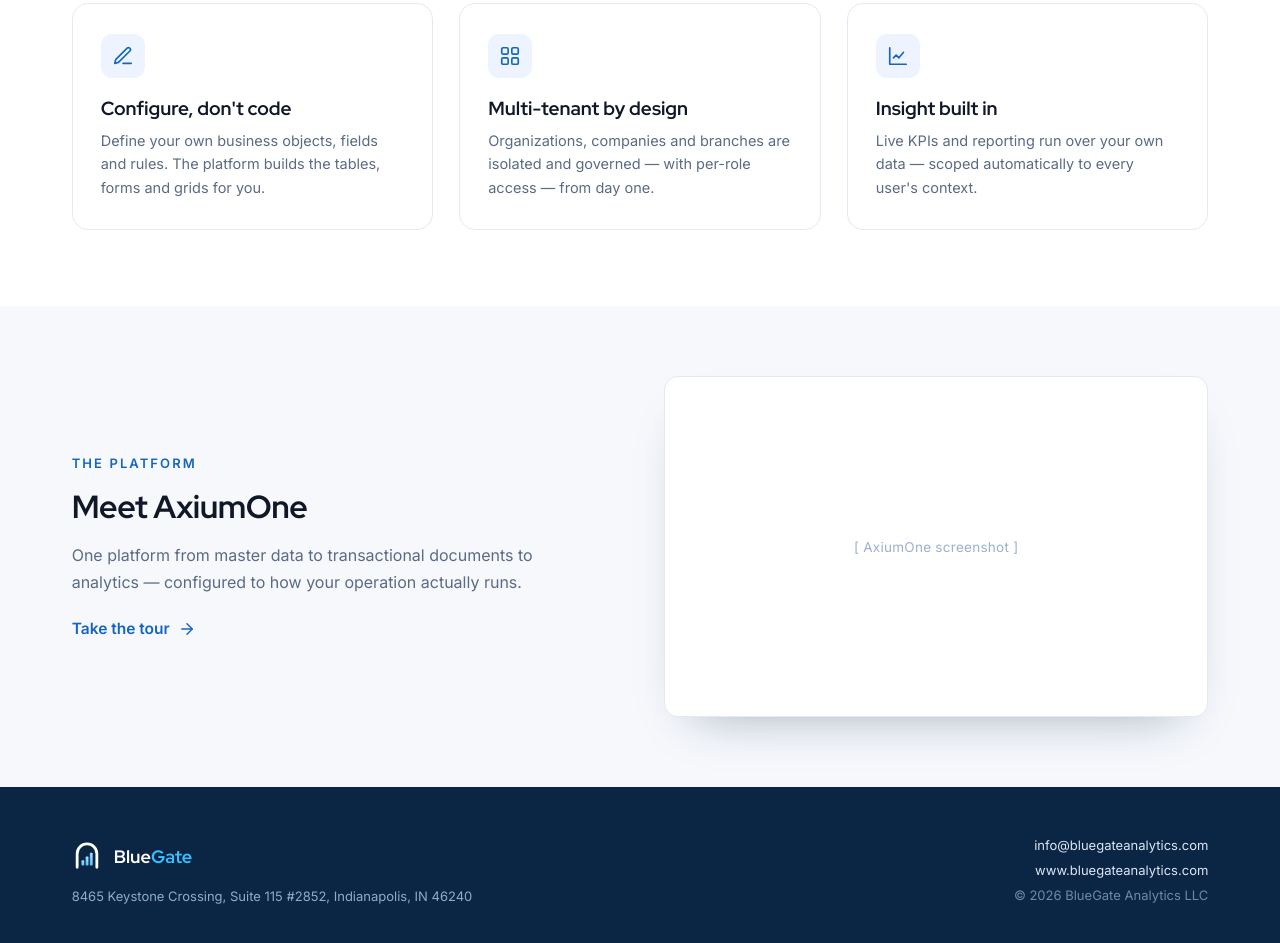
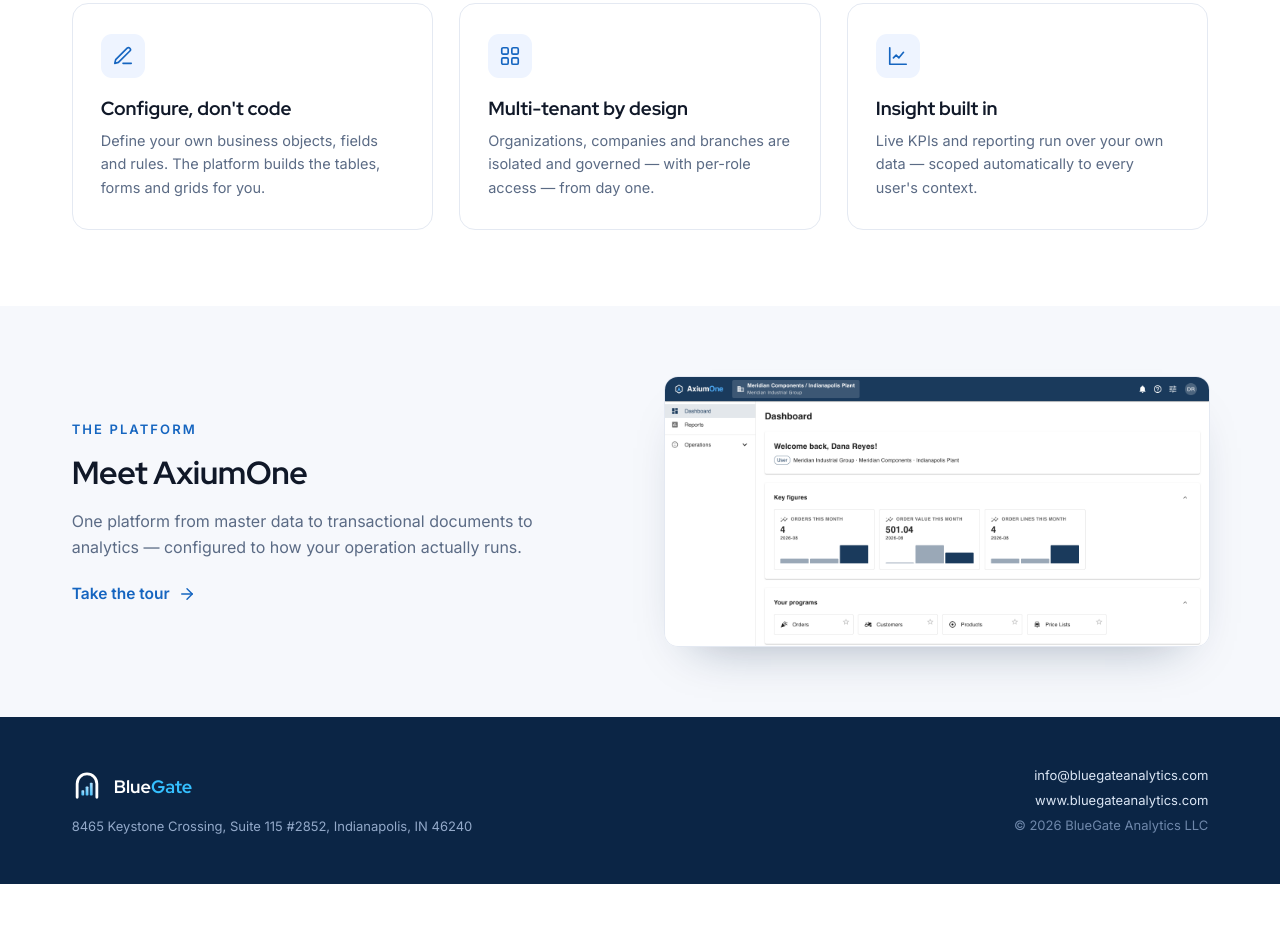
Before and after one commit to SaschaHoefer/bluegate-site, a plain HTML site: page index.html in a window 1280 px wide. Shown: the part 855-1798 px from the top of the page. After the commit the page ends 1739 px from the top, so only its background shows below. Drawn offline with Linux system fonts and the light colour scheme.

Commit message:
Add the AxiumOne dashboard screenshot
Replaces the placeholder in the Meet AxiumOne band. Captured at 2x against a
staged demo tenant so no test data is visible; dimensions are stated so the
band does not reflow while the image loads.

```diff
--- a/index.html
+++ b/index.html
@@ -147,10 +147,11 @@
         <svg width="18" height="18" viewBox="0 0 24 24" fill="none" stroke="#1565c0" stroke-width="1.9" stroke-linecap="round" stroke-linejoin="round" aria-hidden="true"><path d="M5 12h14"/><path d="m12 5 7 7-7 7"/></svg>
       </a>
     </div>
-    <!-- PLACEHOLDER: swap this whole block for <img src="axiumone.png" alt="The AxiumOne dashboard" style="width:100%;border-radius:14px;border:1px solid #e4e9f2;box-shadow:0 24px 50px -30px rgba(11,37,69,0.4);"> -->
-    <div style="aspect-ratio: 16 / 10; border-radius: 14px; background: #ffffff; border: 1px solid #e4e9f2; box-shadow: 0 24px 50px -30px rgba(11,37,69,0.4); display: flex; align-items: center; justify-content: center;">
-      <div class="inter" style="color: #9db0cc; font-size: 13.5px; letter-spacing: 0.02em;">[ AxiumOne screenshot ]</div>
-    </div>
+    <!-- Captured at 2x so it stays sharp on a retina screen; width/height are stated so the browser
+         reserves the right space before it loads and the band does not jump as the page settles. -->
+    <img src="axiumone-dashboard.png" width="2880" height="1424" loading="lazy" decoding="async"
+         alt="The AxiumOne dashboard: key figures for orders this month and a launchpad of the user's business objects."
+         style="width: 100%; height: auto; display: block; border-radius: 14px; border: 1px solid #e4e9f2; box-shadow: 0 24px 50px -30px rgba(11,37,69,0.4);">
   </section>
 
   <!-- ===== FOOTER (navy) ===== -->
```
Also changed, not shown: axiumone-dashboard.png (added).
